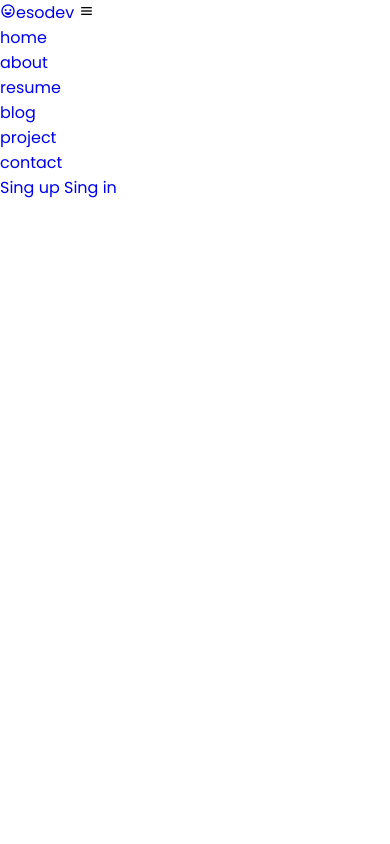
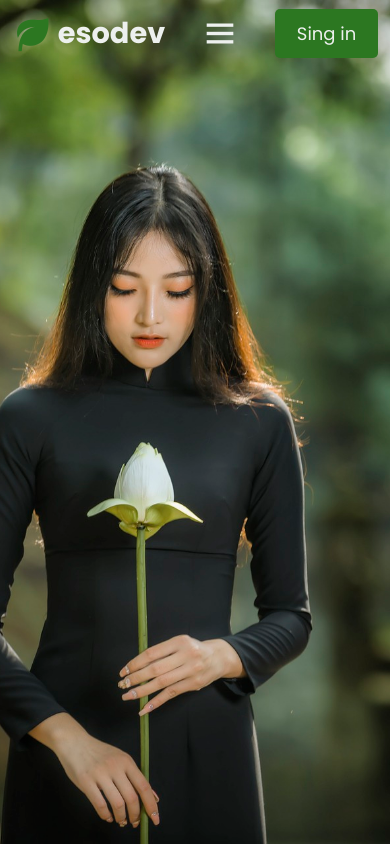
Before and after one commit to eso81/navbar-responsive, a plain HTML site: page index.html in a window 390 px wide. Drawn offline with nearby package versions, Linux system fonts and the light colour scheme.

Commit message:
estrutura do menu construindo

```diff
--- a/assets/css/style.css
+++ b/assets/css/style.css
@@ -15,6 +15,9 @@
     --kelly-color:#2C7721;
     --forest-color:#016236;
     --cool-color:#606462;
+    /*transition*/
+    --transition-01: all .45s ease;
+    --transtion-02:all .50s ease
 
 }
 
@@ -31,12 +34,119 @@ a{
 li{
     list-style: none;
 }
+/*_____ body  ______*/
+body{
+    width: 100%;
+    height: 100vh;
+    background: url(../images/background-image.jpg);
+    background-size: cover;
+    background-position: center;
+}
+/*_____  header ______*/
+header{
+    position: fixed;
+    width: 100%;
+    top: 0;
+    right: 0;
+    z-index: 100;
+    display: flex;
+    align-items: center;
+    justify-content: space-between;
+    padding: 35px 15%;
+    background: transparent;
+}
+.navbrand{
+    font-size: 1.8rem;
+    color: var(--white-color);
+    font-weight: 700;
+    width: max-content;
+    border-radius: 70px 20px 40px;
+}
+.navbrand i{
+    vertical-align: middle;
+    color: var(--kelly-color);
+    margin-right: 6px;
+    font-size: 40px;
+}
+.navbar{
+    display: flex;
+}
+.navbar .nav-link{
+    font-size: 18px;
+    font-weight: 500;
+    padding: 10px 20px;
+    margin: 0 5px;
+    color: var(--white-color);
+    border-radius: 5px;
+    text-transform: capitalize;
+    transition: var(--transition-01);
+}
+.navbar .nav-link:hover{
+    background-color: var(--forest-color);
+}
+#menu-icon{
+    font-size: 40px;
+    color: var(--white-color);
+    cursor: pointer;
+    z-index: 1001;
+    display: none;
+}
+.header-btn a{
+    padding: 10px 20px;
+    color: var(--white-color);
+    font-size: 18px;
+    font-size: 600;
+}
+.header-btn .sign-in{
+    background-color: var(--kelly-color);
+    border-radius: 5px;
+    border: 2px solid transparent;
+    transition: var(--transtion-02) ;
+}
+.header-btn .sign-in:hover{
+
+    background-color: var(--ragitoto-color) ;
+}
 /*_____   ______*/
 
 /*_____   ______*/
 
-/*_____   ______*/
+/*_____  media queries  ______*/
+@media (max-width: 1530px){
+    .header{
+        padding: 18px 3%;
+        transition: .2s;
+    }
+}
 
-/*_____   ______*/
-
-/*_____   ______*/
+@media (max-width: 1070px){
+    .header{
+        padding: 12px 3%;
+        transition: .2s;
+    }
+    #menu-icon{
+        display: block;
+    }
+    .sign-up{
+        display: none;
+    }
+    .navbar{
+        position: absolute;
+        top: -800px;
+        left: 0;
+        right: 0;
+        display: flex;
+        flex-direction: column;
+        background-color: var(--ragitoto-color);
+        transition: var(--transtion-02);
+        text-align: left;
+    }
+    .navbar .nav-link{
+        display: block;
+        padding: 1rem;
+        margin: 0.8rem;
+    }
+    .navbar.open{
+        top: 100%; /*ficar quando clicr no botão*/
+    }
+}
--- a/assets/js/script.js
+++ b/assets/js/script.js
@@ -0,0 +1,7 @@
+let menu = document.querySelector('#menu-icon');
+let navbar = document.querySelector('.navbar');
+
+menu.onclick = () =>{
+    menu.classList.toggle('bx-x');
+    navbar.classList.toggle('open');
+}
--- a/index.html
+++ b/index.html
@@ -21,22 +21,22 @@
 
     <!--____ start header  ______-->
     <header class="header">
-        <a href="#" class="navbrand"><i class='bx bx-happy'></i>esodev</a>
+        <a href="#" class="navbrand"><i class='bx bxs-leaf' ></i>esodev</a>
         <div class="bx bx-menu" id="menu-icon"></div>
 
         <!--navbar-->
         <ul class="navbar">
-            <li class="nav-item"> <a href="#home" class="navlink">home</a></li>
-            <li class="nav-item"> <a href="#about" class="navlink">about</a></li>
-            <li class="nav-item"> <a href="#resume" class="navlink">resume</a></li>
-            <li class="nav-item"> <a href="#portfolio" class="navlink">blog</a></li>
-            <li class="nav-item"> <a href="#blog" class="navlink">project</a></li>
-            <li class="nav-item"> <a href="#contact" class="navlink">contact</a></li>
+            <li class="nav-item"> <a href="#home" class="nav-link">home</a></li>
+            <li class="nav-item"> <a href="#about" class="nav-link">about</a></li>
+            <li class="nav-item"> <a href="#resume" class="nav-link">resume</a></li>
+            <li class="nav-item"> <a href="#portfolio" class="nav-link">blog</a></li>
+            <li class="nav-item"> <a href="#blog" class="nav-link">project</a></li>
+            <li class="nav-item"> <a href="#contact" class="nav-link">contact</a></li>
         </ul>
         <!--buttons-->
         <div class="header-btn">
-            <a href="#" class="sing-up">Sing up</a>
-            <a href="#" class="sing-in">Sing in</a>
+            <a href="#" class="sign-up">Sing up</a>
+            <a href="#" class="sign-in">Sing in</a>
         </div>
     </header>
     <!--____ end header  ______-->
```
